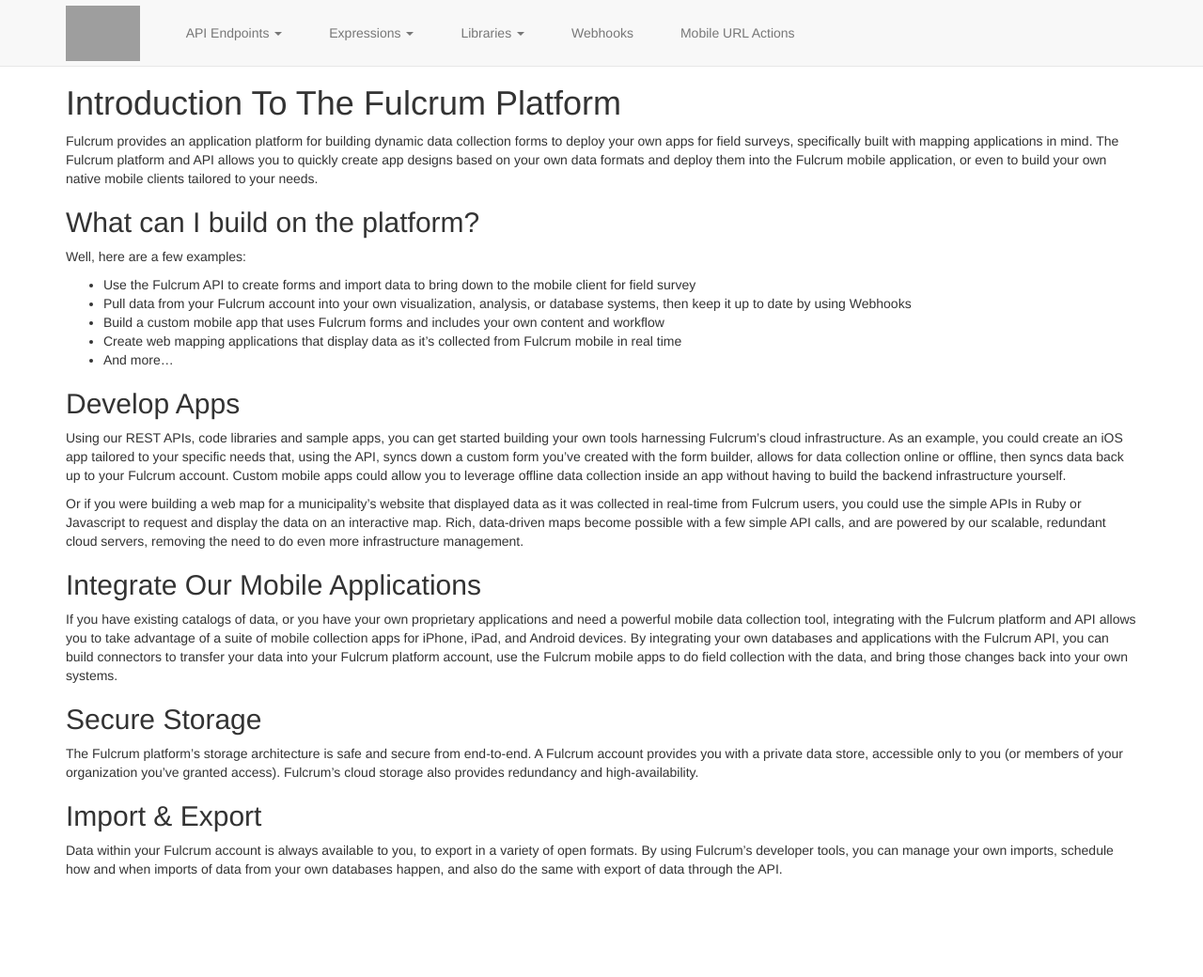
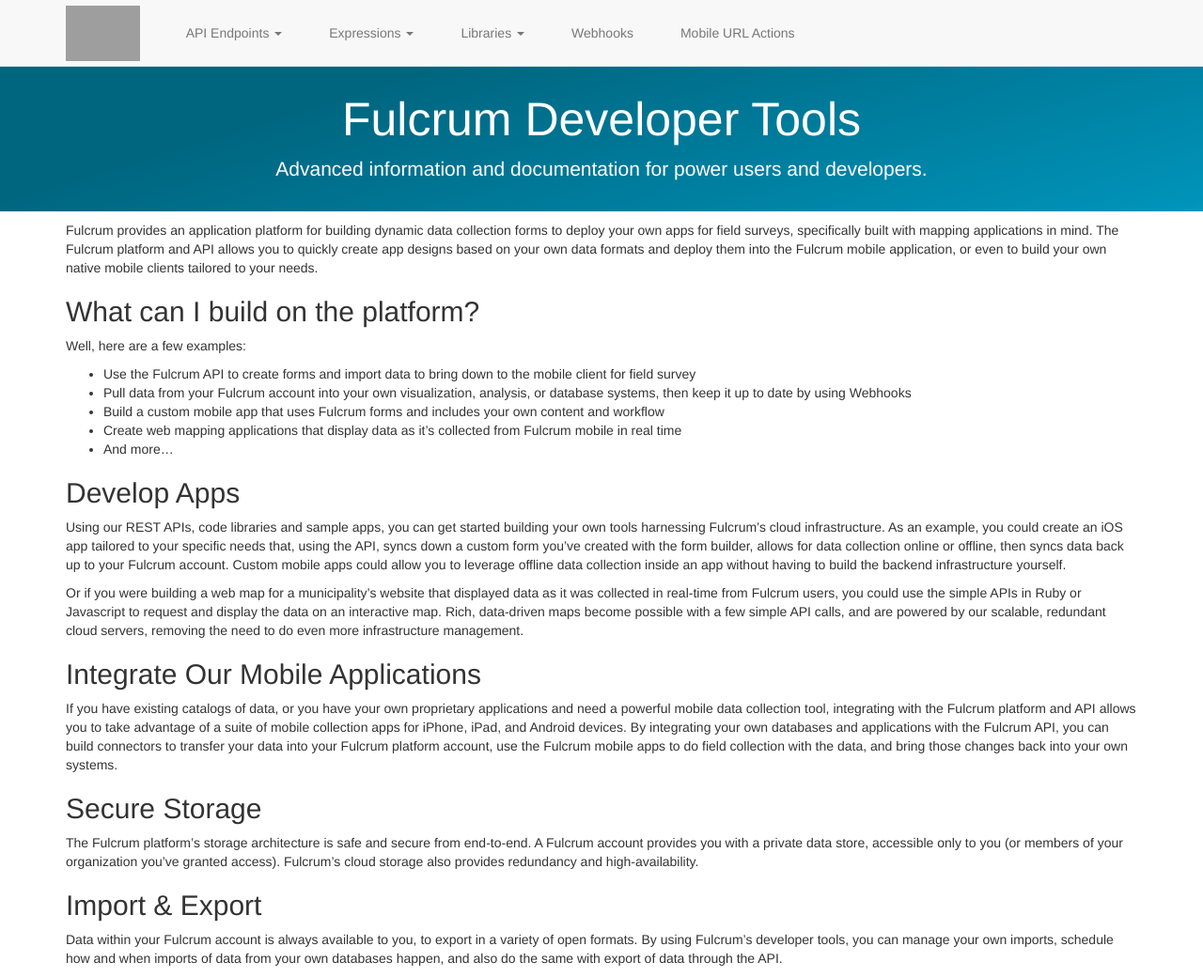
Before and after one commit to rylincoln/developer.fulcrumapp.com, a Jekyll site: the page built from index.md, in a window 1280 px wide and 1040 px high. Shown: the whole window at 94% size. Built offline with Jekyll 4.4.1, drawn with Linux system fonts in a browser that asks for light colours; nearby versions of some CDN libraries; grey boxes are pictures that could not be loaded.

Commit message:
Cleaning up.

```diff
--- a/_layouts/default.html
+++ b/_layouts/default.html
@@ -6,7 +6,7 @@
   <body class="{{ page.section }}">
     {% include nav.html %}
 
-    {% if page.section == 'endpoints' or page.section == 'expressions' %}
+    {% if page.section == 'endpoints' or page.section == 'expressions' or page.section == 'general' or page.section == 'overview' %}
     <div class="jumbotron header">
       <div class="container">
         <h1 class="page-title">{{ page.title }}</h1>
--- a/index.md
+++ b/index.md
@@ -1,8 +1,8 @@
 ---
 layout: default
 section: overview
-title: "Introduction To The Fulcrum Platform"
-description: "Fulcrum is a platform for building dynamic data collection forms to deploy for on field surveys and mapping applications"
+title: "Fulcrum Developer Tools"
+description: "Advanced information and documentation for power users and developers."
 category: section
 ---
 
--- a/public/css/app.css
+++ b/public/css/app.css
@@ -1,5 +1,5 @@
 body {
-  padding-top: 70px;
+  padding-top: 65px;
 }
 
 .navbar-nav > li > .dropdown-menu {
@@ -37,11 +37,6 @@ body {
   height: 59px;
 }
 
-.jumbotron.header {
-  padding-top: 15px;
-  padding-bottom: 15px;
-}
-
 .jumbotron.header h1, .jumbotron.header p {
   text-align: center;
   color: #fff;
@@ -49,12 +44,70 @@ body {
 
 .jumbotron.header h1 {
   font-size: 50px;
+  margin-bottom: 10px;
+}
+
+@media only screen and (min-device-width : 320px) and (max-device-width : 480px) {
+  .navbar-brand {
+    padding: 4px 4px 4px 15px;
+  }
+
+  .jumbotron.header {
+    padding-top: 0px;
+    padding-bottom: 0px;
+  }
+
+  .jumbotron.header h1 {
+    font-size: 35px;
+  }
+
+  .jumbotron.header p {
+    font-size: 17px;
+  }
 }
 
 body.endpoints .header {
-  background: #cc3e00;
+  background-color: #cc3e00;
+  background-image: -webkit-linear-gradient(287deg,#cc3e00 10%,#f61082 36%,#fff 70%);
+  background-image: -moz-linear-gradient(287deg,#cc3e00 10%,#f61082 36%,#fff 70%);
+  background-image: -o-linear-gradient(287deg,#cc3e00 10%,#f61082 36%,#fff 70%);
+  background-image: -ms-linear-gradient(287deg,#cc3e00 10%,#f61082 36%,#fff 70%);
+  background-image: linear-gradient(163deg,#cc3e00 10%,#f61082 36%,#fff 70%);
 }
 
 body.expressions .header {
-  background: #7c736f;
+  background-color: #7c736f;
+  background-image: -webkit-linear-gradient(287deg,#7c736f 10%,#a09e9a 36%,#fff 70%);
+  background-image: -moz-linear-gradient(287deg,#7c736f 10%,#a09e9a 36%,#fff 70%);
+  background-image: -o-linear-gradient(287deg,#7c736f 10%,#a09e9a 36%,#fff 70%);
+  background-image: -ms-linear-gradient(287deg,#7c736f 10%,#a09e9a 36%,#fff 70%);
+  background-image: linear-gradient(163deg,#7c736f 10%,#a09e9a 36%,#fff 70%);
 }
+
+body.general .header {
+  background-color: #008ebd;
+  background-image: -webkit-linear-gradient(287deg,#008ebd 10%,#6dc0ff 36%,#fff 70%);
+  background-image: -moz-linear-gradient(287deg,#008ebd 10%,#6dc0ff 36%,#fff 70%);
+  background-image: -o-linear-gradient(287deg,#008ebd 10%,#6dc0ff 36%,#fff 70%);
+  background-image: -ms-linear-gradient(287deg,#008ebd 10%,#6dc0ff 36%,#fff 70%);
+  background-image: linear-gradient(163deg,#008ebd 10%,#6dc0ff 36%,#fff 70%);
+}
+
+body.overview .header {
+  background-color: #006680;
+  background-image: -webkit-linear-gradient(287deg,#006680 10%,#0093b9 36%,#fff 70%);
+  background-image: -moz-linear-gradient(287deg,#006680 10%,#0093b9 36%,#fff 70%);
+  background-image: -o-linear-gradient(287deg,#006680 10%,#0093b9 36%,#fff 70%);
+  background-image: -ms-linear-gradient(287deg,#006680 10%,#0093b9 36%,#fff 70%);
+  background-image: linear-gradient(163deg,#006680 10%,#0093b9 36%,#fff 70%);
+}
+
+.jumbotron.header {
+  padding-top: 15px;
+  padding-bottom: 15px;
+  margin-bottom: 10px;
+  -webkit-background-size: 100% 1100px;
+  -moz-background-size: 100% 1100px;
+  background-size: 100% 1100px;
+  background-repeat: no-repeat;
+}
```
Also changed, not shown: _expressions/examples.md (+7 -7 lines), Gemfile.lock.
